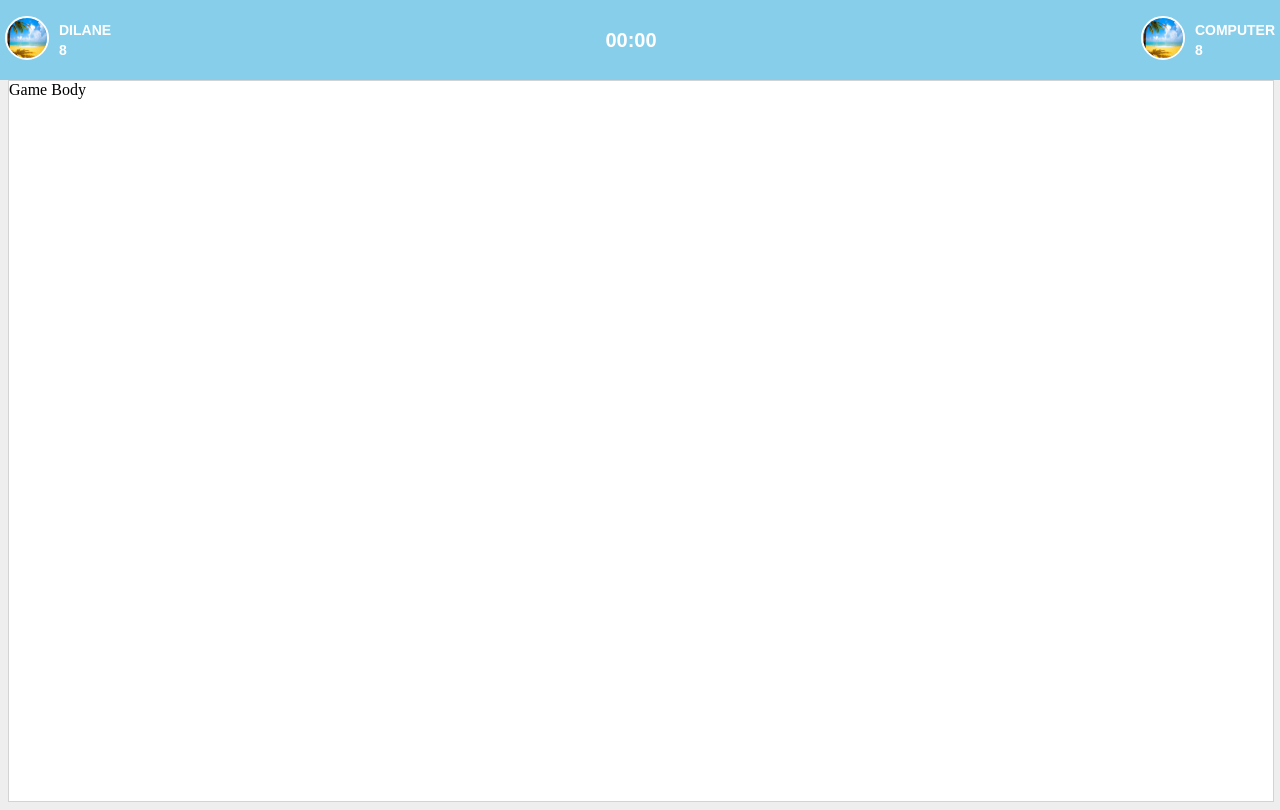
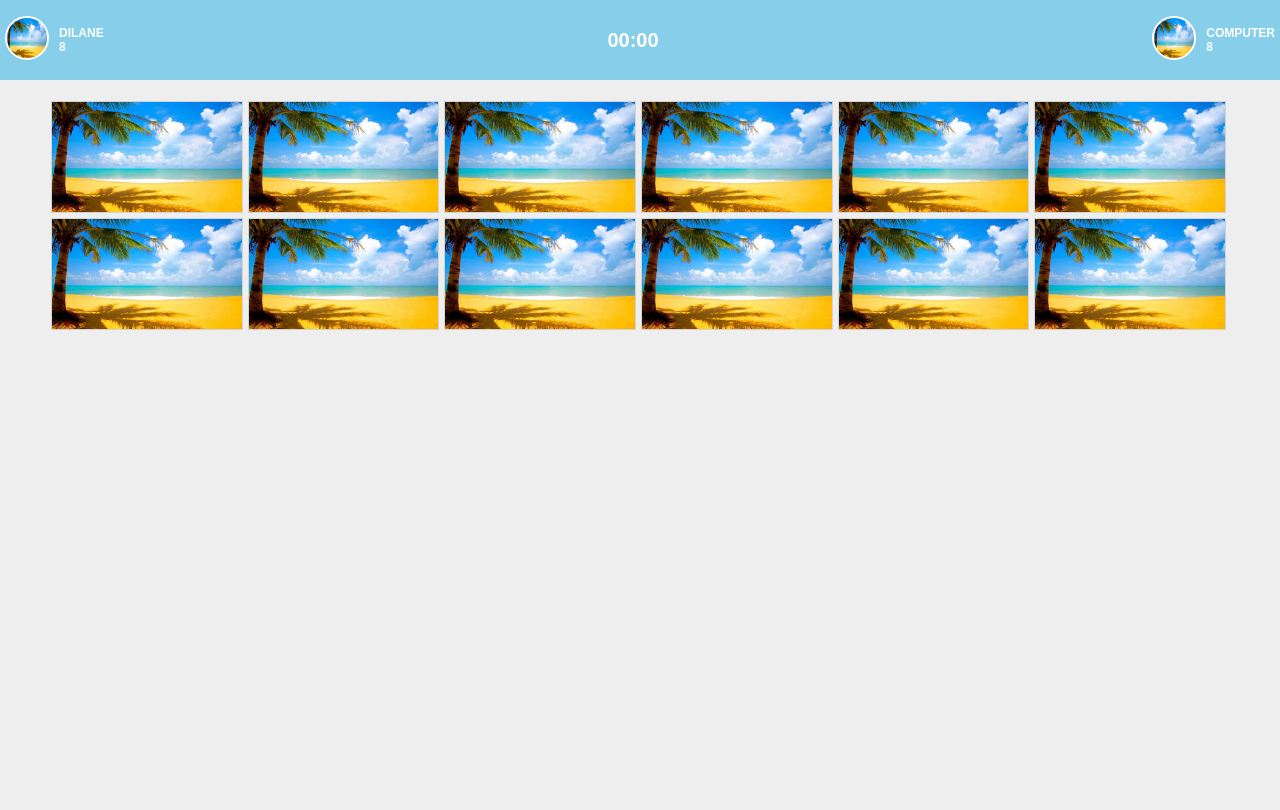
Before and after one commit to dilane3/memory, a React (Create React App) app: page / in a window 1280 px wide. Built offline with nearby package versions, Linux system fonts and the light colour scheme.

Commit message:
creation et insertion des cartes dans l'interface du jeu

```diff
--- /dev/null
+++ b/src/css/Card.css
@@ -0,0 +1,34 @@
+.card {
+  width: 30%;
+  height: 90px;
+  border: .8px solid lightgrey;
+  margin-right: 5px;
+  margin-bottom: 5px;
+}
+
+.card img {
+  width: 100%;
+  height: 90px;
+}
+
+@media screen and (min-width: 500px) {
+  .card {
+    width: 20%;
+    height: 100px;
+  }
+
+  .card img {
+    height: 100px;
+  }
+}
+
+@media screen and (min-width: 700px) {
+  .card {
+    width: 15%;
+    height: 110px;
+  }
+
+  .card img {
+    height: 110px;
+  }
+}
--- a/src/css/GameBody.css
+++ b/src/css/GameBody.css
@@ -1,6 +1,22 @@
 .game-body {
   display: relative;
   width: 100%;
-  border: .5px solid lightgrey;
-  background-color: white;
+  border: .5px solid transparent;
 }
+
+.cards {
+  display: flex;
+  flex-wrap: wrap;
+  justify-content: center;
+  align-items: center;
+  width: 100%;
+  height: auto;
+  margin-top: 10px;
+  padding: 0 !important;
+}
+
+@media screen and (min-width: 500px) {
+  .cards {
+    margin-top: 20px;
+  }
+}
--- a/src/css/GameHeader.css
+++ b/src/css/GameHeader.css
@@ -16,7 +16,7 @@
 .counter {
   font-family: arial;
   font-weight: bold;
-  font-size: 20px;
+  font-size: 16px;
   color: white;
 }
 
@@ -24,4 +24,8 @@
   .game-header {
     height: 80px;
   }
+
+  .counter {
+    font-size: 20px;
+  }
 }
--- a/src/css/Player.css
+++ b/src/css/Player.css
@@ -15,10 +15,9 @@
 
 .player-info > span {
   font-weight: bold;
-  font-size: 14px;
+  font-size: 12px;
   font-family: arial;
   color: white;
-  line-height: 20px;
 }
 
 .player-info > span:first-child {
@@ -30,9 +29,20 @@
 }
 
 .player-image img {
-  width: 40px;
-  height: 40px;
+  width: 30px;
+  height: 30px;
   border-radius: 100%;
   border: 2px solid white;
   text-align: center;
 }
+
+@media screen and (min-width: 500px) {
+  .playerinfo {
+    font-size: 14px;
+  }
+
+  .player-image img {
+    width: 40px;
+    height: 40px;
+  }
+}
--- /dev/null
+++ b/src/js/components/Card.jsx
@@ -0,0 +1,15 @@
+import React from 'react';
+import '../../css/Card.css';
+
+const Card = ({url, state}) => {
+  state = "card " + state;
+  url = require("../../docs/" + url);
+
+  return (
+    <div className={state}>
+      <img src={url} alt="card" />
+    </div>
+  );
+}
+
+export default Card;
--- a/src/js/components/GameBody.jsx
+++ b/src/js/components/GameBody.jsx
@@ -1,5 +1,6 @@
 import React from 'react';
 import screenConfig from '../lib/ScreenConfig';
+import Card from './Card';
 
 class GameBody extends React.Component {
   constructor() {
@@ -12,9 +13,18 @@ class GameBody extends React.Component {
   };
 
   render() {
+
+    let cards = Array(12).fill(Card);
+
     return (
       <div className="game-body">
-        Game Body
+        <div className="cards">
+          {
+            cards.map(card => {
+              return <Card url="font.jpeg" state="" />
+            })
+          }
+        </div>
       </div>
     );
   }
```
